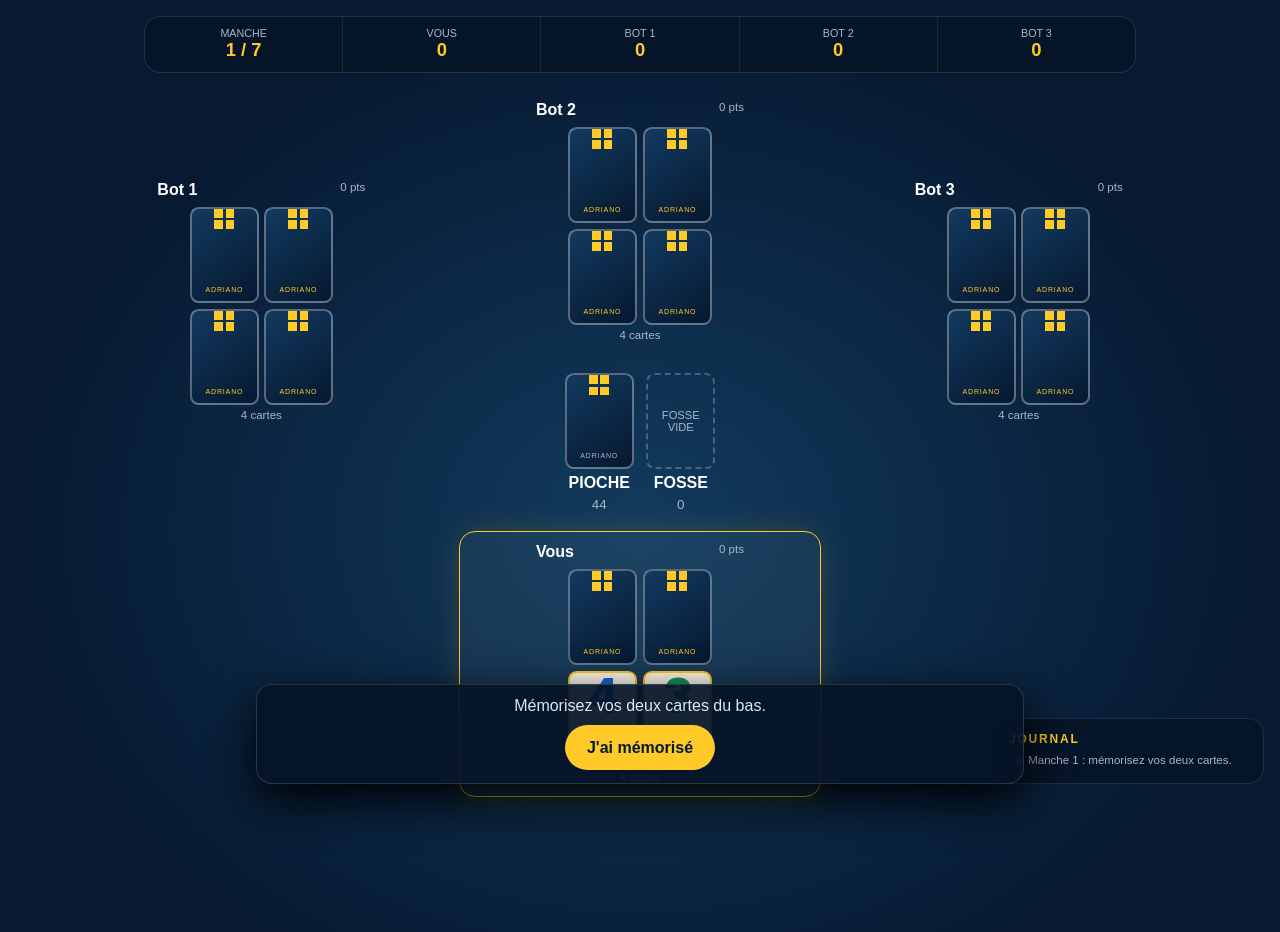
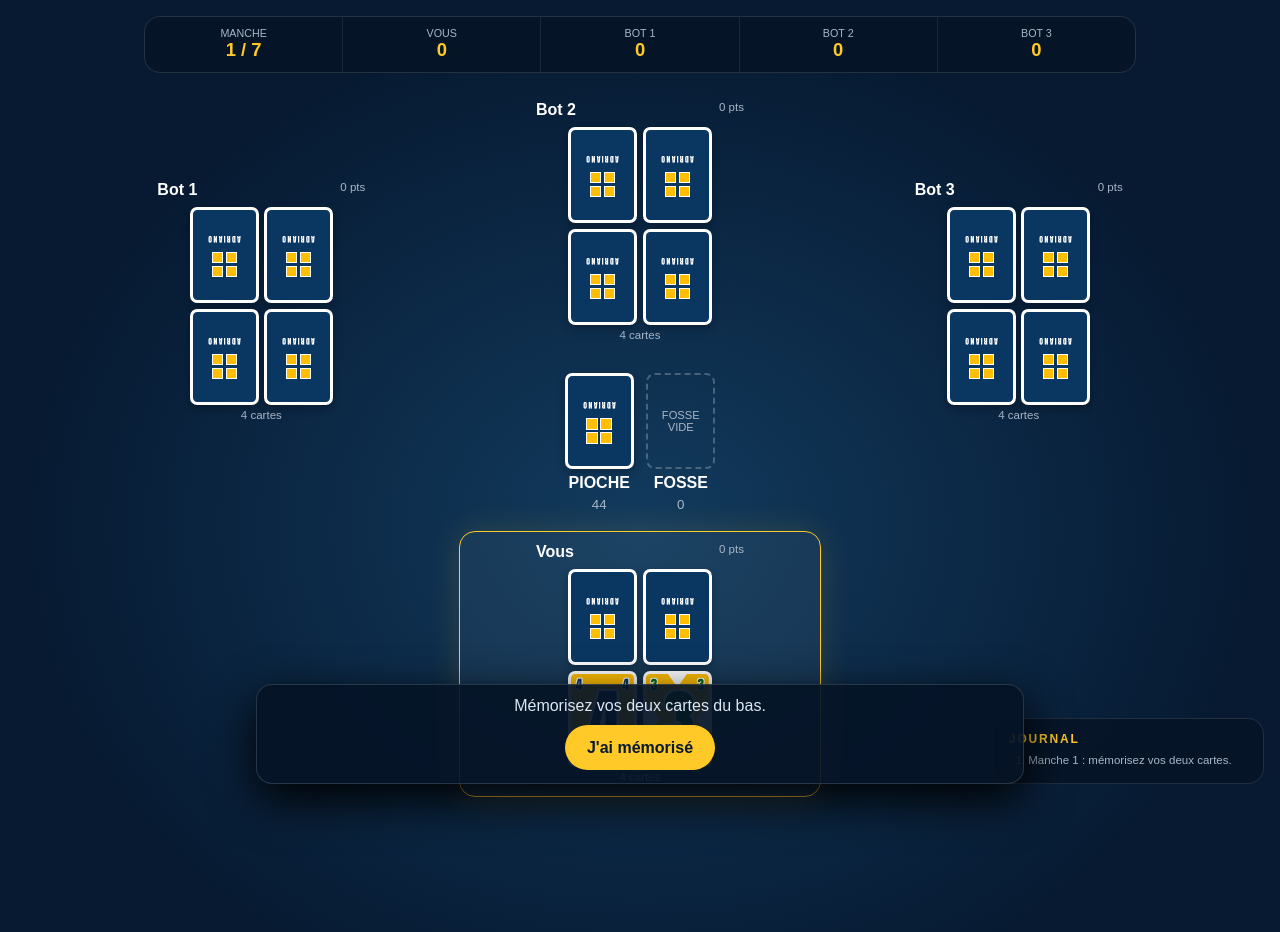
Before and after one commit to squaic/adriano-web, a Next.js app: page / in a window 1280 px wide. Both pictures are taken after a click on the button "Nouvelle partie". Shown: the top 932 px of the page. Built offline with nearby package versions, Linux system fonts and the light colour scheme.

Commit message:
Match ADRIANO card and logo design

```diff
--- a/src/app/globals.css
+++ b/src/app/globals.css
@@ -23,3 +23,29 @@
 .final-hands header{display:flex;justify-content:space-between;gap:1rem;margin-bottom:.45rem;font-size:.75rem}
 .final-hands>section>div{display:flex;gap:.25rem}.final-hands .card{width:2.25rem;height:3.2rem}.final-hands .value{font-size:1.55rem}.final-hands .suit{font-size:.65rem}
 @keyframes flip-reveal{from{opacity:.4;transform:perspective(30rem) rotateY(90deg)}to{opacity:1;transform:perspective(30rem) rotateY(0)}}
+
+/* Identité visuelle des cartes ADRIANO */
+:root{--adriano-blue:#0a3762;--adriano-yellow:#ffbf00;--adriano-red:#d50000;--adriano-green:#006b19;--adriano-black:#090909}
+.adriano-logo{display:flex;align-items:center;justify-content:center;gap:clamp(1rem,3vw,2.2rem);color:#fff}
+.logo-word{font-size:clamp(3.5rem,12vw,8rem);font-weight:950;letter-spacing:.035em;line-height:.85;text-shadow:0 .08em .08em #0008}
+.logo-grid{display:grid;grid-template-columns:repeat(2,clamp(1.1rem,3vw,2.4rem));gap:.28rem}
+.logo-grid i{aspect-ratio:1;background:var(--adriano-yellow);border:2px solid #fff3}
+.adriano-logo.compact .logo-grid{grid-template-columns:repeat(2,1rem)}
+.welcome{background:var(--adriano-blue)}
+.welcome .kicker{margin-top:2.25rem}.welcome>p:not(.kicker){margin:.35rem 0 2rem}
+.card{isolation:isolate;border:3px solid #fff;border-radius:.45rem;box-shadow:0 .22rem .55rem #0004}
+.card.face{background:#fff;border-color:#fff}
+.card-shape{position:absolute;z-index:-1;inset:0;background:var(--adriano-yellow);clip-path:polygon(0 0,36% 0,50% 14%,64% 0,100% 0,100% 28%,78% 50%,100% 72%,100% 100%,64% 100%,50% 86%,36% 100%,0 100%,0 72%,22% 50%,0 28%)}
+.card.value-1 .card-shape,.card.value-4 .card-shape,.card.value-6 .card-shape,.card.value-11 .card-shape,.card.value-14 .card-shape{clip-path:inset(0)}
+.card.value-2 .card-shape,.card.value-5 .card-shape,.card.value-9 .card-shape,.card.value-12 .card-shape{clip-path:polygon(0 0,36% 0,36% 30%,64% 30%,64% 0,100% 0,100% 34%,76% 50%,100% 66%,100% 100%,64% 100%,64% 70%,36% 70%,36% 100%,0 100%,0 66%,24% 50%,0 34%)}
+.card.value-3 .card-shape,.card.value-8 .card-shape,.card.value-10 .card-shape,.card.value-13 .card-shape{clip-path:polygon(0 0,35% 0,50% 15%,65% 0,100% 0,100% 30%,78% 50%,100% 70%,100% 100%,65% 100%,50% 85%,35% 100%,0 100%,0 70%,22% 50%,0 30%)}
+.card.value-7 .card-shape,.card.value-15 .card-shape{clip-path:polygon(0 0,36% 0,36% 32%,64% 32%,64% 0,100% 0,100% 36%,72% 50%,100% 64%,100% 100%,62% 100%,50% 86%,38% 100%,0 100%,0 64%,28% 50%,0 36%)}
+.card .value{position:absolute;inset:0;display:grid;place-items:center;font-size:clamp(2.6rem,5vw,4.5rem);font-family:Impact,"Arial Black",sans-serif;font-weight:950;letter-spacing:-.06em;line-height:1;text-shadow:-2px -2px 0 #fff,2px -2px 0 #fff,-2px 2px 0 #fff,2px 2px 0 #fff}
+.card .corner{position:absolute;z-index:2;font-family:Impact,"Arial Black",sans-serif;font-size:.82rem;line-height:1;text-shadow:-1px -1px 0 #fff,1px -1px 0 #fff,-1px 1px 0 #fff,1px 1px 0 #fff}
+.corner.top-left{top:.28rem;left:.3rem}.corner.top-right{top:.28rem;right:.3rem}.corner.bottom-left{bottom:.28rem;left:.3rem;transform:rotate(180deg)}.corner.bottom-right{right:.3rem;bottom:.28rem;transform:rotate(180deg)}
+.card .red{color:var(--adriano-red)}.card .blue{color:var(--adriano-blue)}.card .green{color:var(--adriano-green)}.card .black{color:var(--adriano-black)}
+.card.back{display:grid;place-content:center;background:var(--adriano-blue);border-color:#fff;color:#fff}
+.card.back .mark{grid-template-columns:repeat(2,.72rem);gap:.16rem}.card.back .mark i{height:.72rem;background:var(--adriano-yellow);border:1px solid #fff}
+.back-brand{margin-bottom:.45rem;font-family:Impact,"Arial Black",sans-serif;font-size:.48rem;letter-spacing:.18em;transform:rotate(180deg)}
+.final-hands .card .corner{font-size:.42rem}.final-hands .card .value{font-size:1.55rem}
+@media(max-width:760px){.logo-word{font-size:3.3rem}.logo-grid{grid-template-columns:repeat(2,1.15rem)}.card .corner{font-size:.58rem}.card .value{font-size:2.35rem}}
--- /dev/null
+++ b/src/components/AdrianoLogo.tsx
@@ -0,0 +1,10 @@
+type Props = { compact?: boolean };
+
+export function AdrianoLogo({ compact = false }: Props) {
+  return (
+    <div className={`adriano-logo ${compact ? "compact" : ""}`} aria-label="ADRIANO">
+      {!compact && <span className="logo-word">ADRIANO</span>}
+      <span className="logo-grid" aria-hidden="true"><i/><i/><i/><i/></span>
+    </div>
+  );
+}
--- a/src/components/Card.tsx
+++ b/src/components/Card.tsx
@@ -2,10 +2,10 @@ import { Card as CardType } from "@/game/types";
 
 type Props = { card?: CardType; faceUp?: boolean; selectable?: boolean; selected?: boolean; onClick?: () => void; label?: string };
 export function Card({ card, faceUp = false, selectable, selected, onClick, label }: Props) {
-  const className = `card ${faceUp ? "face" : "back"} ${selectable ? "selectable" : ""} ${selected ? "selected" : ""}`;
+  const className = `card ${faceUp ? "face" : "back"} ${card ? `value-${card.value} color-${card.color}` : ""} ${selectable ? "selectable" : ""} ${selected ? "selected" : ""}`;
   const content = faceUp && card
-    ? <><span className={`value ${card.color}`}>{card.value}</span><span className="suit">{card.color === "red" ? "●" : card.color === "blue" ? "◆" : card.color === "green" ? "▲" : "■"}</span></>
-    : <><span className="mark"><i/><i/><i/><i/></span><small>ADRIANO</small></>;
+    ? <><span className="card-shape" aria-hidden="true"/><span className={`corner top-left ${card.color}`}>{card.value}</span><span className={`corner top-right ${card.color}`}>{card.value}</span><span className={`value ${card.color}`}>{card.value}</span><span className={`corner bottom-left ${card.color}`}>{card.value}</span><span className={`corner bottom-right ${card.color}`}>{card.value}</span></>
+    : <><span className="back-brand">ADRIANO</span><span className="mark"><i/><i/><i/><i/></span></>;
   if (selectable) return <button type="button" className={className} onClick={onClick} aria-label={label ?? (faceUp && card ? `Carte ${card.value} ${card.color}` : "Carte cachée")}>{content}</button>;
   return <div className={className} aria-label={label ?? (faceUp && card ? `Carte ${card.value} ${card.color}` : "Carte cachée")}>{content}</div>;
 }
--- a/src/components/GameTable.tsx
+++ b/src/components/GameTable.tsx
@@ -7,6 +7,7 @@ import { drawnCardForHuman, visibleDiscard } from "@/game/presentation";
 import { adrianoOutcome, handScore, winners } from "@/game/scoring";
 import { GameState } from "@/game/types";
 import { ActionPanel } from "./ActionPanel";
+import { AdrianoLogo } from "./AdrianoLogo";
 import { Card } from "./Card";
 import { GameLog } from "./GameLog";
 import { PlayerArea } from "./PlayerArea";
@@ -37,7 +38,7 @@ export function GameTable() {
     return () => clearTimeout(timer);
   }, [roundFinished, game?.round]);
 
-  if (!game) return <main className="welcome"><span className="logo-mark">▪▪<br/>▪▪</span><p className="kicker">Jeu de mémoire & stratégie</p><h1>ADRIANO</h1><p>Sept manches. Quatre joueurs. Le score le plus bas gagne.</p><button onClick={() => setGame(newGame())}>Nouvelle partie</button></main>;
+  if (!game) return <main className="welcome"><AdrianoLogo/><p className="kicker">Jeu de mémoire & stratégie</p><p>Sept manches. Quatre joueurs. Le score le plus bas gagne.</p><button onClick={() => setGame(newGame())}>Nouvelle partie</button></main>;
 
   const human = game.players[0];
   const canSelect = (playerId: number) => game.active === 0 && (
```
Also changed, not shown: 1 other file (tests, documents, lock files or other folders).
